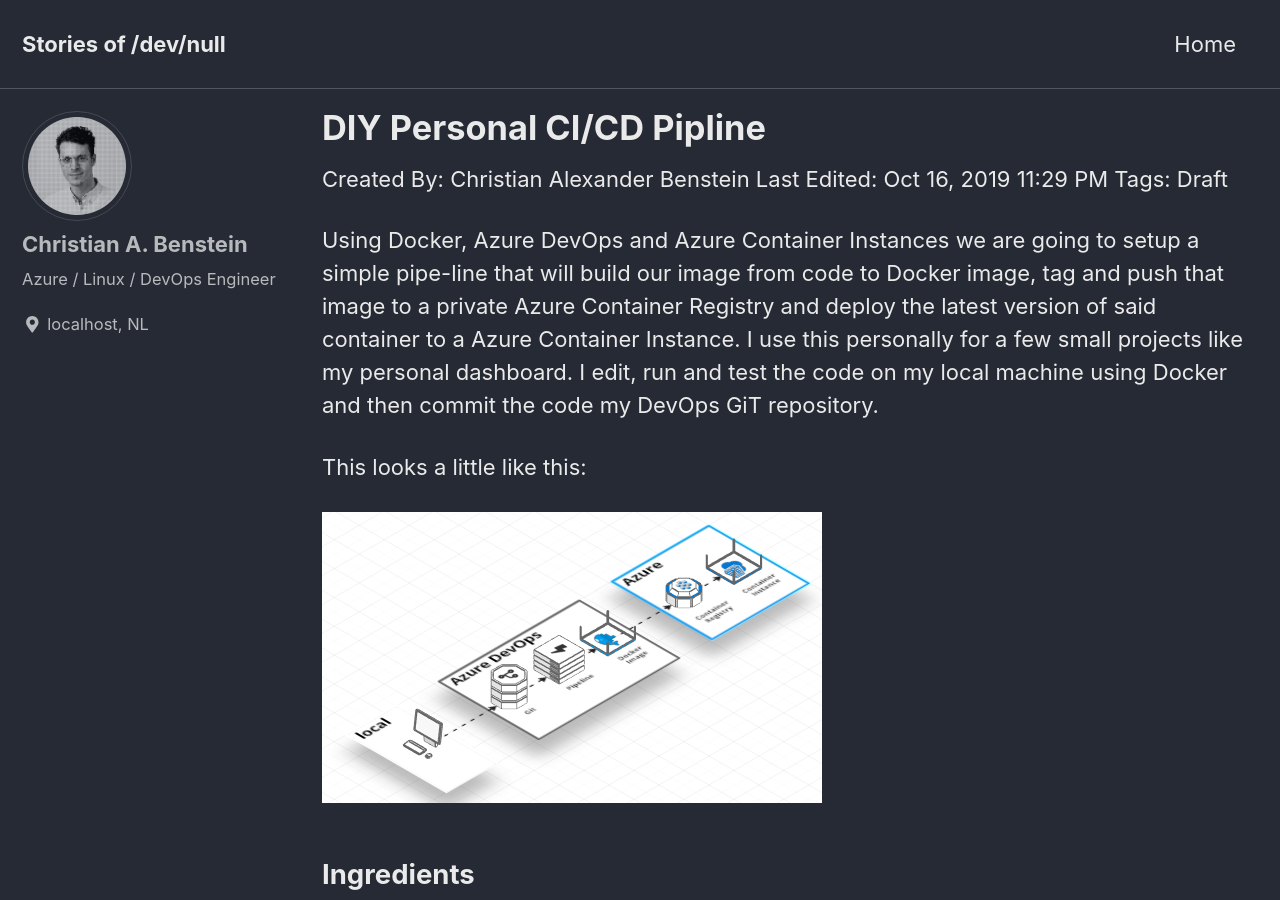
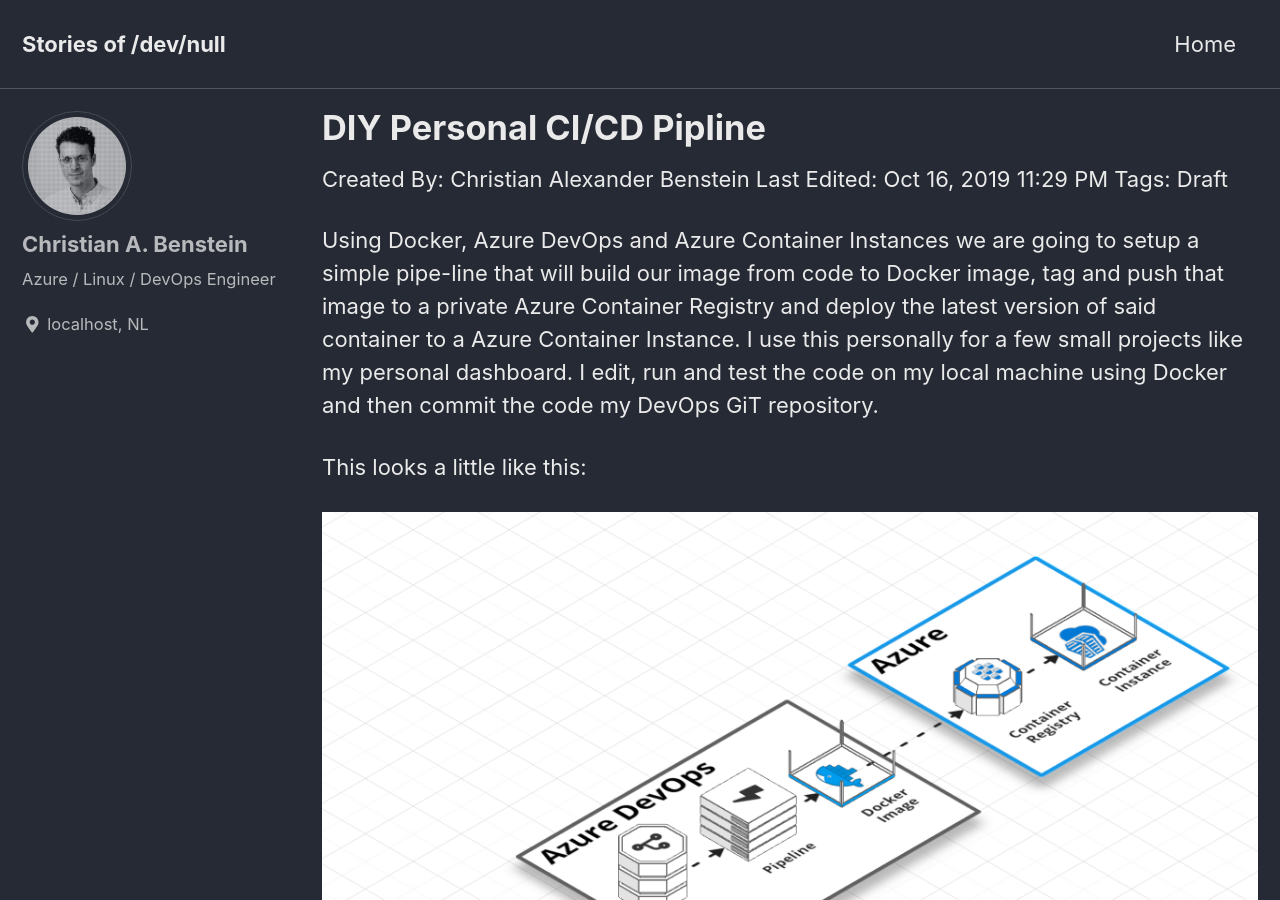
Before and after one commit to KingOfSpades/blog, a Jekyll site: the page built from _posts/2019-10-16-DIY-Personal-CICD-Pipline.md, in a window 1280 px wide and 900 px high. Built offline with Jekyll 4.4.1, drawn with Linux system fonts in a browser that asks for light colours; cached includes are drawn as plain includes.

Commit message:
Fixed image

```diff
--- a/_posts/2019-10-16-DIY-Personal-CICD-Pipline.md
+++ b/_posts/2019-10-16-DIY-Personal-CICD-Pipline.md
@@ -20,7 +20,7 @@ Using Docker, Azure DevOps and Azure Container Instances we are going to setup a
 
 This looks a little like this:
 
-![Overview](https://blog.benstein.nl/assets/images/Untitled-c9a82643-2703-44e7-a396-24a276d8ee8e.png)
+![Overview](https://blog.benstein.nl/assets/images/3d-DrawingPipeline.png)
 
 ## Ingredients
 
```
Also changed, not shown: assets/images/3d-DrawingPipeline.png (added).
